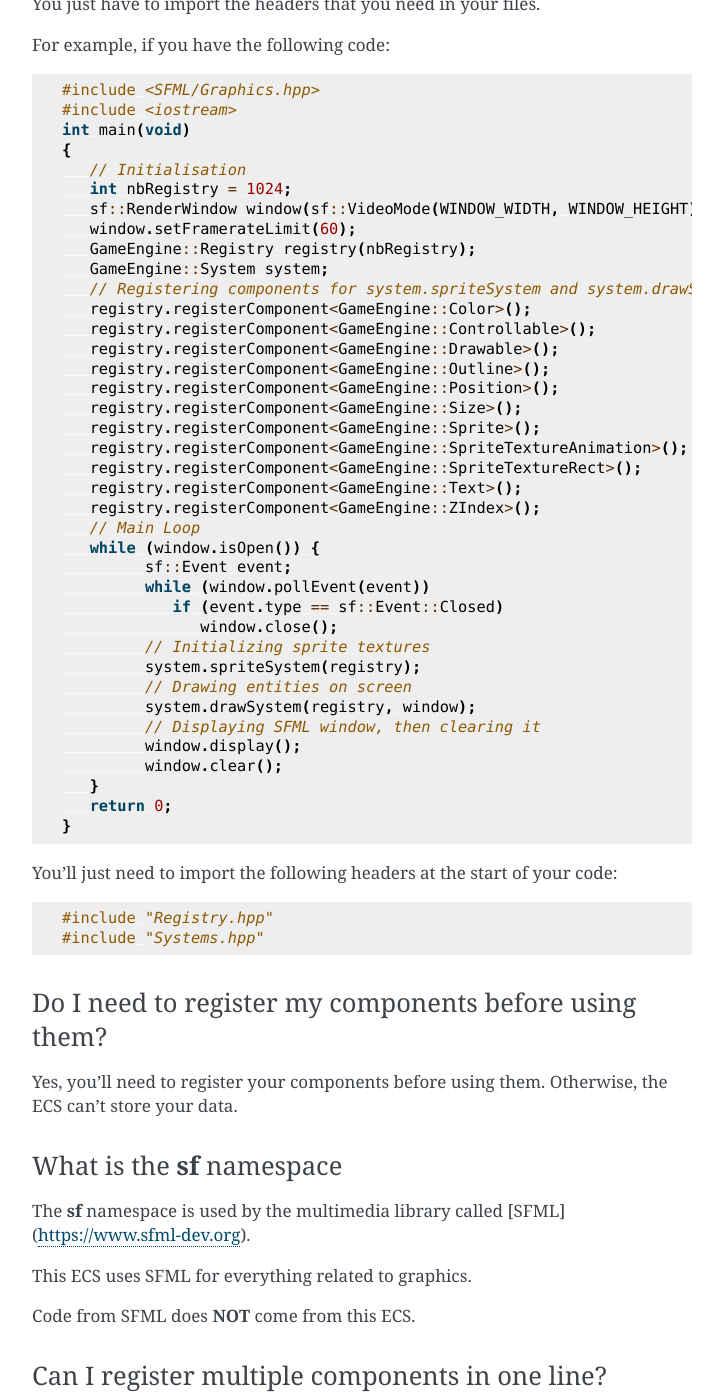
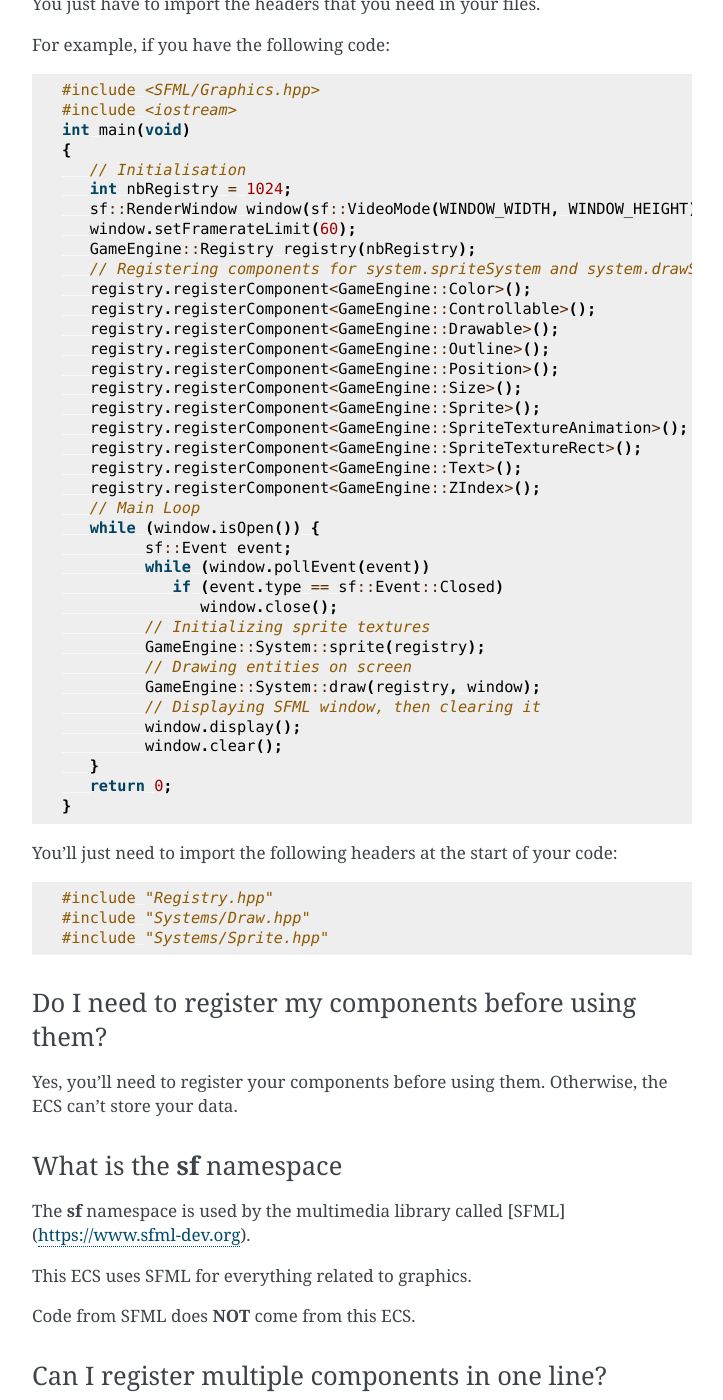
Before and after one commit to Hinivir/R-Touhou, a Sphinx documentation site: the page built from docs/source/ecs.rst, in a window 1280 px wide and 1400 px high, scrolled down 1844 px. Shown: the whole window, without its empty margins (388-1111 px from the left). Built offline with Sphinx 7.4.7, drawn with Linux system fonts in a browser that asks for light colours.

Commit message:
docs: updating the documentation to reflect system changes with sprite and draw

```diff
--- a/docs/source/ecs.rst
+++ b/docs/source/ecs.rst
@@ -54,7 +54,6 @@ For example, if you have the following code:
       sf::RenderWindow window(sf::VideoMode(WINDOW_WIDTH, WINDOW_HEIGHT), "ECS");
       window.setFramerateLimit(60);
       GameEngine::Registry registry(nbRegistry);
-      GameEngine::System system;
       // Registering components for system.spriteSystem and system.drawSystem
       registry.registerComponent<GameEngine::Color>();
       registry.registerComponent<GameEngine::Controllable>();
@@ -74,9 +73,9 @@ For example, if you have the following code:
                if (event.type == sf::Event::Closed)
                   window.close();
             // Initializing sprite textures
-            system.spriteSystem(registry);
+            GameEngine::System::sprite(registry);
             // Drawing entities on screen
-            system.drawSystem(registry, window);
+            GameEngine::System::draw(registry, window);
             // Displaying SFML window, then clearing it
             window.display();
             window.clear();
@@ -89,7 +88,8 @@ You'll just need to import the following headers at the start of your code:
 .. code:: cpp
 
    #include "Registry.hpp"
-   #include "Systems.hpp"
+   #include "Systems/Draw.hpp"
+   #include "Systems/Sprite.hpp"
 
 Do I need to register my components before using them?
 ~~~~~~~~~~~~~~~~~~~~~~~~~~~~
```
Also changed, not shown: docs/source/ecs/guides/systems.rst (+4 -4 lines).
